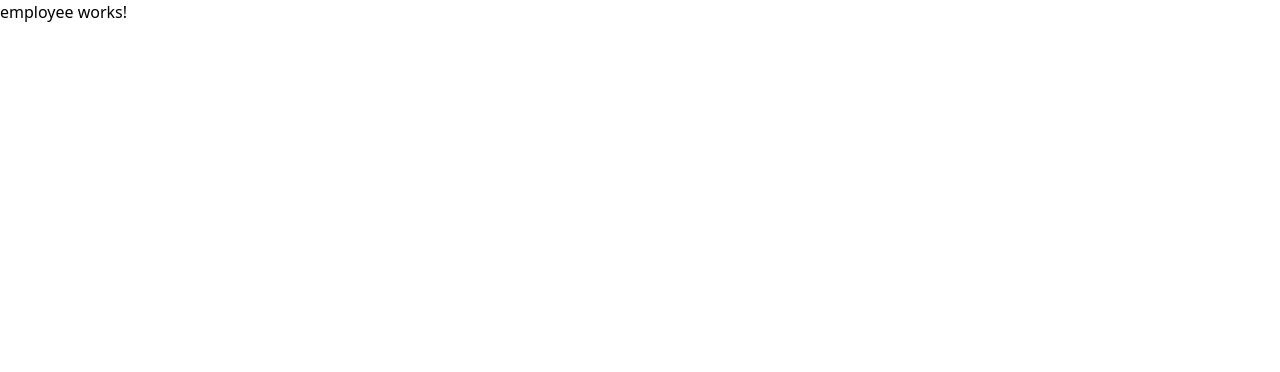
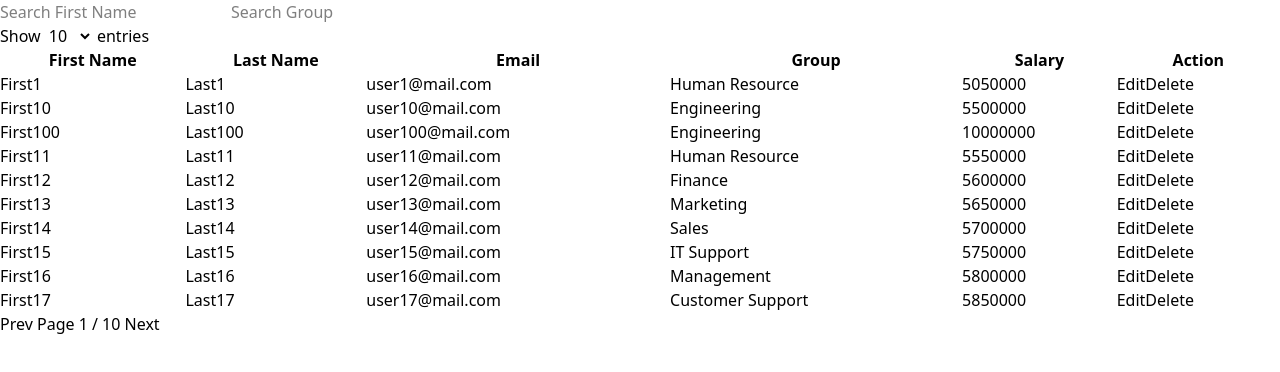
Before and after one commit to Happid/angular-technical-employee, an Angular app: page /employee in a window 1280 px wide. Shown: the top 372 px of the page. Built offline with nearby package versions, Linux system fonts and the light colour scheme; sample sign-in values are in the browser's storage.

Commit message:
feat: list employee search, sort, pagination

```diff
--- a/src/app/models/employee.model.ts
+++ b/src/app/models/employee.model.ts
@@ -1,8 +1,8 @@
-export interface Employee {
-  employee: ListEmployee[]
+export interface IEmployee {
+  employee: IListEmployee[]
 }
 
-export interface ListEmployee {
+export interface IListEmployee {
   id: string;
   username: string;
   firstName: string;
--- a/src/app/pages/employee/employee.html
+++ b/src/app/pages/employee/employee.html
@@ -1 +1,70 @@
-<p>employee works!</p>
+<div>
+  <input
+    type="text"
+    placeholder="Search First Name"
+    [(ngModel)]="searchName"
+    (input)="applyFilter()" />
+
+  <input
+    type="text"
+    placeholder="Search Group"
+    [(ngModel)]="searchGroup"
+    (input)="applyFilter()" />
+</div>
+
+<div>
+  Show
+  <select (change)="changePageSize($event)">
+    <option value="5">5</option>
+    <option value="10" selected>10</option>
+    <option value="25">25</option>
+    <option value="50">50</option>
+    <option value="100">100</option>
+  </select>
+  entries
+</div>
+
+<table border="1" width="100%">
+  <thead>
+    <tr>
+      <th (click)="changeSort('firstName')">First Name</th>
+      <th (click)="changeSort('lastName')">Last Name</th>
+      <th (click)="changeSort('email')">Email</th>
+      <th (click)="changeSort('group')">Group</th>
+      <th (click)="changeSort('basicSalary')">Salary</th>
+      <th>Action</th>
+    </tr>
+  </thead>
+
+  <tbody>
+    @for (emp of pagedEmployees; track emp.id) {
+      <tr>
+        <td>{{ emp.firstName }}</td>
+        <td>{{ emp.lastName }}</td>
+        <td>{{ emp.email }}</td>
+        <td>{{ emp.group }}</td>
+        <td>{{ emp.basicSalary }}</td>
+        <td>
+          <button>Edit</button>
+          <button>Delete</button>
+        </td>
+      </tr>
+    }
+  </tbody>
+</table>
+
+<div>
+  <button
+    (click)="setPage(currentPage - 1)"
+    [disabled]="currentPage === 1">
+    Prev
+  </button>
+
+  Page {{ currentPage }} / {{ totalPages }}
+
+  <button
+    (click)="setPage(currentPage + 1)"
+    [disabled]="currentPage === totalPages">
+    Next
+  </button>
+</div>
--- a/src/app/pages/employee/employee.ts
+++ b/src/app/pages/employee/employee.ts
@@ -1,11 +1,86 @@
-import { Component } from '@angular/core';
+import { Component, OnInit } from '@angular/core';
+import { EmployeeService } from '../../services/employee-service';
+import { IListEmployee } from '../../models/employee.model';
+import { FormsModule } from '@angular/forms';
 
 @Component({
   selector: 'app-employee',
-  imports: [],
+  imports: [FormsModule],
   templateUrl: './employee.html',
   styleUrl: './employee.css',
 })
-export class Employee {
+export class Employee implements OnInit{
+
+  employees: IListEmployee[] = [];
+  filteredEmployees: IListEmployee[] = [];
+  pagedEmployees: IListEmployee[] = [];
+
+  searchName: string = '';
+  searchGroup: string = '';
+
+  sortField: keyof IListEmployee = 'firstName';
+  sortDirection: 'asc' | 'desc' = 'asc';
+
+  pageSize: number = 10;
+  currentPage: number = 1;
+  totalPages: number = 0;
+
+  constructor(private employeeService: EmployeeService){}
+
+  ngOnInit(): void {
+    this.getAllEmployee();
+  }
+
+  getAllEmployee(){
+    this.employeeService.getEmployees().subscribe(data => {
+      this.employees = data.employee;
+      this.applyFilter()
+    });
+  }
+
+  applyFilter(): void {
+    let data = [...this.employees];
+
+    data = data.filter(emp =>
+      emp.firstName.toLowerCase().includes(this.searchName.toLowerCase()) &&
+      emp.group.toLowerCase().includes(this.searchGroup.toLowerCase())
+    );
+
+    data.sort((a, b) => {
+      const aVal = a[this.sortField];
+      const bVal = b[this.sortField];
+
+      if (aVal < bVal) return this.sortDirection === 'asc' ? -1 : 1;
+      if (aVal > bVal) return this.sortDirection === 'asc' ? 1 : -1;
+      return 0;
+    });
+
+    this.filteredEmployees = data;
+
+    this.totalPages = Math.ceil(this.filteredEmployees.length / this.pageSize);
+    this.setPage(1);
+  }
+
+  setPage(page: number): void {
+    this.currentPage = page;
+    const start = (page - 1) * this.pageSize;
+    const end = start + this.pageSize;
+    this.pagedEmployees = this.filteredEmployees.slice(start, end);
+  }
+
+  changeSort(field: keyof IListEmployee): void {
+    if (this.sortField === field) {
+      this.sortDirection = this.sortDirection === 'asc' ? 'desc' : 'asc';
+    } else {
+      this.sortField = field;
+      this.sortDirection = 'asc';
+    }
+    this.applyFilter();
+  }
+
+  changePageSize(event: any): void {
+    this.pageSize = Number(event.target.value);
+    this.applyFilter();
+  }
 
 }
--- a/src/app/services/employee-service.ts
+++ b/src/app/services/employee-service.ts
@@ -1,19 +1,19 @@
 import { HttpClient } from '@angular/common/http';
 import { Injectable } from '@angular/core';
 import { Observable } from 'rxjs';
-import { Employee } from '../models/employee.model';
+import { IEmployee } from '../models/employee.model';
 
 @Injectable({
   providedIn: 'root',
 })
 export class EmployeeService {
 
-  private readonly DATA_URL = 'assets/data/employees.json';
+  private readonly DATA_URL = 'mockup/employees.json';
 
   constructor(private http: HttpClient) {}
 
-  getEmployees(): Observable<Employee> {
-    return this.http.get<Employee>(this.DATA_URL);
+  getEmployees(): Observable<IEmployee> {
+    return this.http.get<IEmployee>(this.DATA_URL);
   }
 
 }
```
